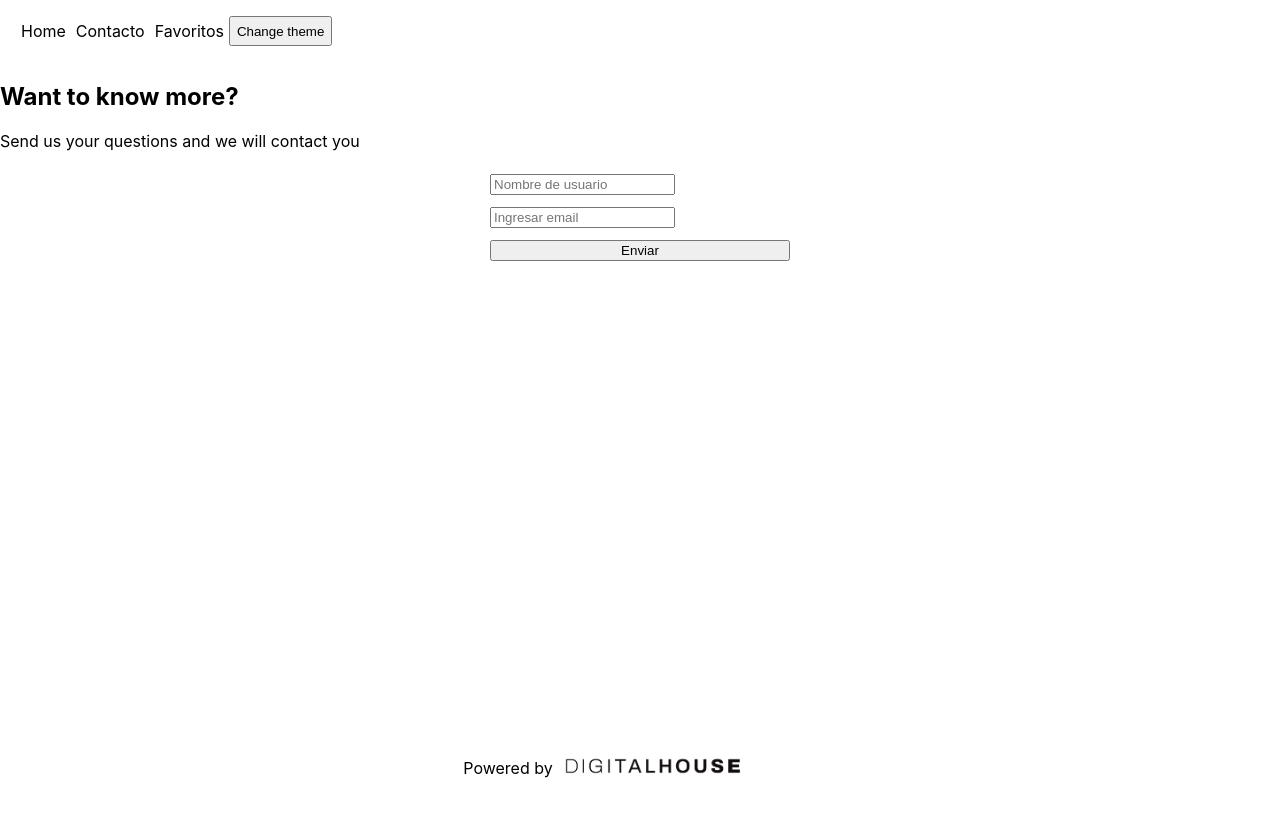
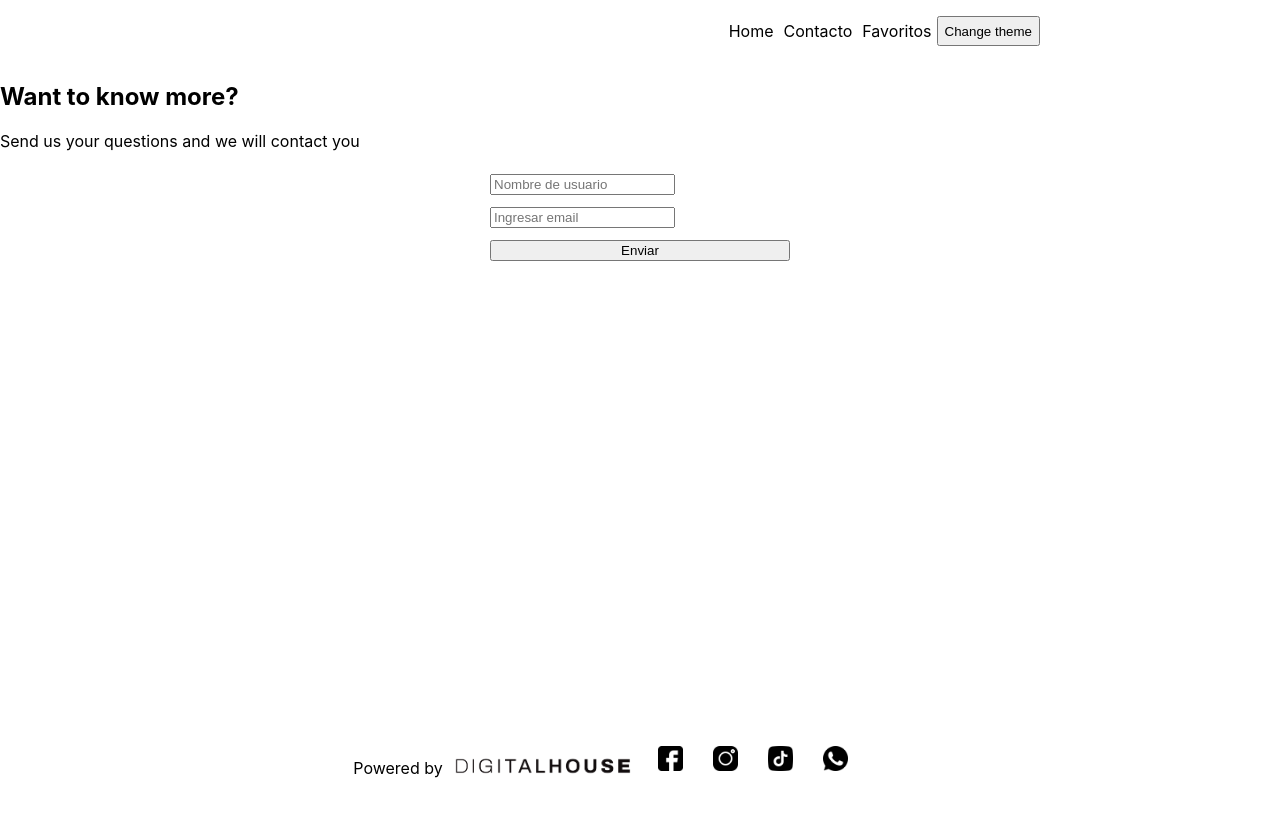
Before and after one commit to ErickRRB/FinalFront3, a React (Create React App) app: page /contacto in a window 1280 px wide. Built offline with nearby package versions, Linux system fonts and the light colour scheme; no server answers.

Commit message:
Estilos terminados

```diff
--- a/src/Components/Common/Card.jsx
+++ b/src/Components/Common/Card.jsx
@@ -12,7 +12,7 @@ const Card = ({ name, username, id }) => {
     if (dentistExists) { setIsFav(true) }
   }, [id]);
   const addFav = () => {
-    //e.stopPropagation();
+
 
     const favs = JSON.parse(localStorage.getItem('favs')) || [];
     const dentistExists = favs.find((dentist) => dentist.id === id);
@@ -36,9 +36,9 @@ const Card = ({ name, username, id }) => {
   return (
     <div className="card">
       <Link to={`/dentist/${id}`}>
+        <img className="doctor-img" src="/images/doctor.jpg" alt="Imagen doctor" />
         <h3>{name}</h3>
         <p>Username: {username}</p>
-        <p>ID: {id}</p>
       </Link>
       <button onClick={addFav} className="favButton">{isFav ? "Eliminar de" : "Agregar a"} favoritos</button>
     </div>
--- a/src/Components/Common/Footer.jsx
+++ b/src/Components/Common/Footer.jsx
@@ -5,6 +5,12 @@ const Footer = () => {
     <footer>
         <p>Powered by</p>
         <img src="./images/DH.png" alt='DH-logo' />
+        <div className='icon-footer'>
+          <img className='icons' src='./images/ico-facebook.png' alt='Logo-Facebook'/>
+          <img className='icons' src='./images/ico-instagram.png' alt='Logo-Instagram'/>
+          <img className='icons' src='./images/ico-tiktok.png' alt='Logo-Tiktok'/>
+          <img className='icons' src='./images/ico-whatsapp.png' alt='Logo-Whatsapp'/>
+        </div>
     </footer>
   )
 }
--- a/src/Components/Common/Form.jsx
+++ b/src/Components/Common/Form.jsx
@@ -44,7 +44,7 @@ const Form = () => {
   return (
     <div>
       {submitted ? (<p>Gracias {name}, te contactaremos cuando antes vía mail</p>) : (
-        <form onSubmit={handlerForm}>
+        <form className="form" onSubmit={handlerForm}>
           <div>
             <input type="text" placeholder="Nombre de usuario" value={name} onChange={onChangeName} />
             {nameError && <span className="error" style={{ color: "red" }}>{nameError}</span>}
--- a/src/Components/Common/Navbar.jsx
+++ b/src/Components/Common/Navbar.jsx
@@ -12,7 +12,7 @@ const Navbar = () => {
 
 
   return (
-    <nav>
+    <nav className='nav'>
       {/* Aqui deberan agregar los liks correspondientes a las rutas definidas */}
       {/* Deberan implementar ademas la logica para cambiar de Theme con el button */}
       <Link to="/home">Home</Link>
--- a/src/Components/Routes/Favs.jsx
+++ b/src/Components/Routes/Favs.jsx
@@ -13,10 +13,12 @@ function Favs() {
 
   return (
     <div>
-      {favDentists.map((dentist) => (
-        <Card key={dentist.id} {...dentist} />
-      ))}
-
+      <h1>Dentistas favoritos</h1>
+      <div className='card-grid'>
+        {favDentists.map((dentist) => (
+          <Card key={dentist.id} {...dentist} />
+        ))}
+      </div>
     </div>
   );
 }
--- a/src/Components/Routes/Home.jsx
+++ b/src/Components/Routes/Home.jsx
@@ -7,7 +7,9 @@ const Home = () => {
     const { state } = useContext(ContextGlobal)
 
     return (
-        // <div className="container">
+
+        <div className="container">
+            <h1>Home</h1>
             <div className="card-grid">
                 {state.data.map((dentist) => (
                     <div key={dentist.id}>
@@ -15,7 +17,7 @@ const Home = () => {
                     </div>
                 ))}
             </div>
-        // </div>
+         </div>
     )
 }
 
--- a/src/index.css
+++ b/src/index.css
@@ -26,7 +26,7 @@ h1{
 nav{
   display: flex;
   width: 80vw;
-  justify-content: flex-start;
+  justify-content: flex-end;
   padding: 1rem;
 }
 
@@ -75,7 +75,7 @@ form{
   justify-content: space-around;
   flex-direction: column;
   align-items: center;
-  width: 200px;
+  width: 250px;
   padding: 0.5rem 0.5rem 0 0.5rem;
   border: 0.5px solid rgb(136, 136, 136);
 }
@@ -124,3 +124,16 @@ tr:nth-child(even) {
 .appContainer {
   min-height: 85.3vh;
 }
+.doctor-img {
+  width: 100%;
+}
+.icons {
+  width: 25px;
+  height: 25px;
+  padding: 0 15px;
+  filter: invert(1);
+}
+.icon-footer {
+  display: flex;
+  justify-content: space-around;
+}
```
